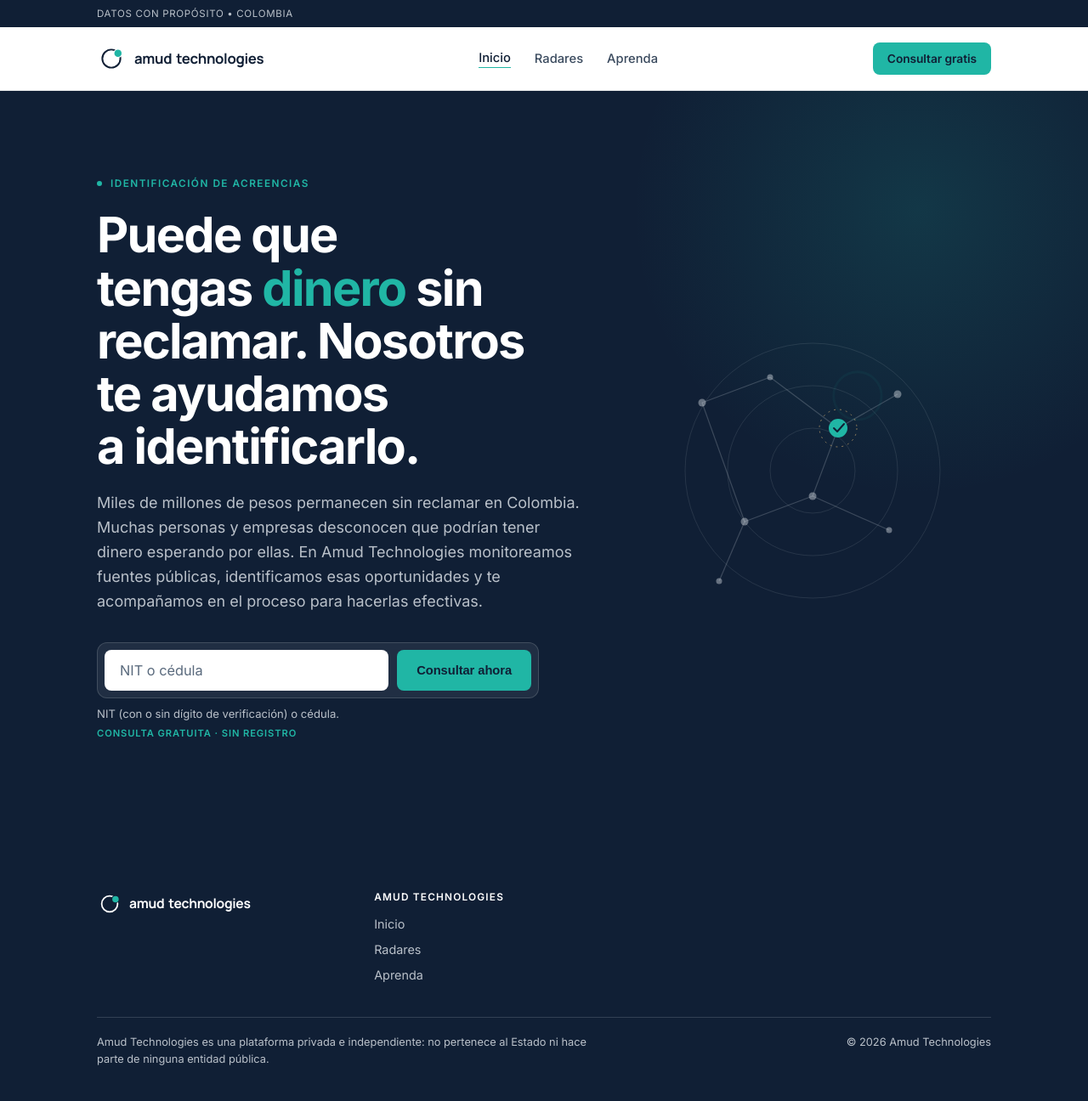
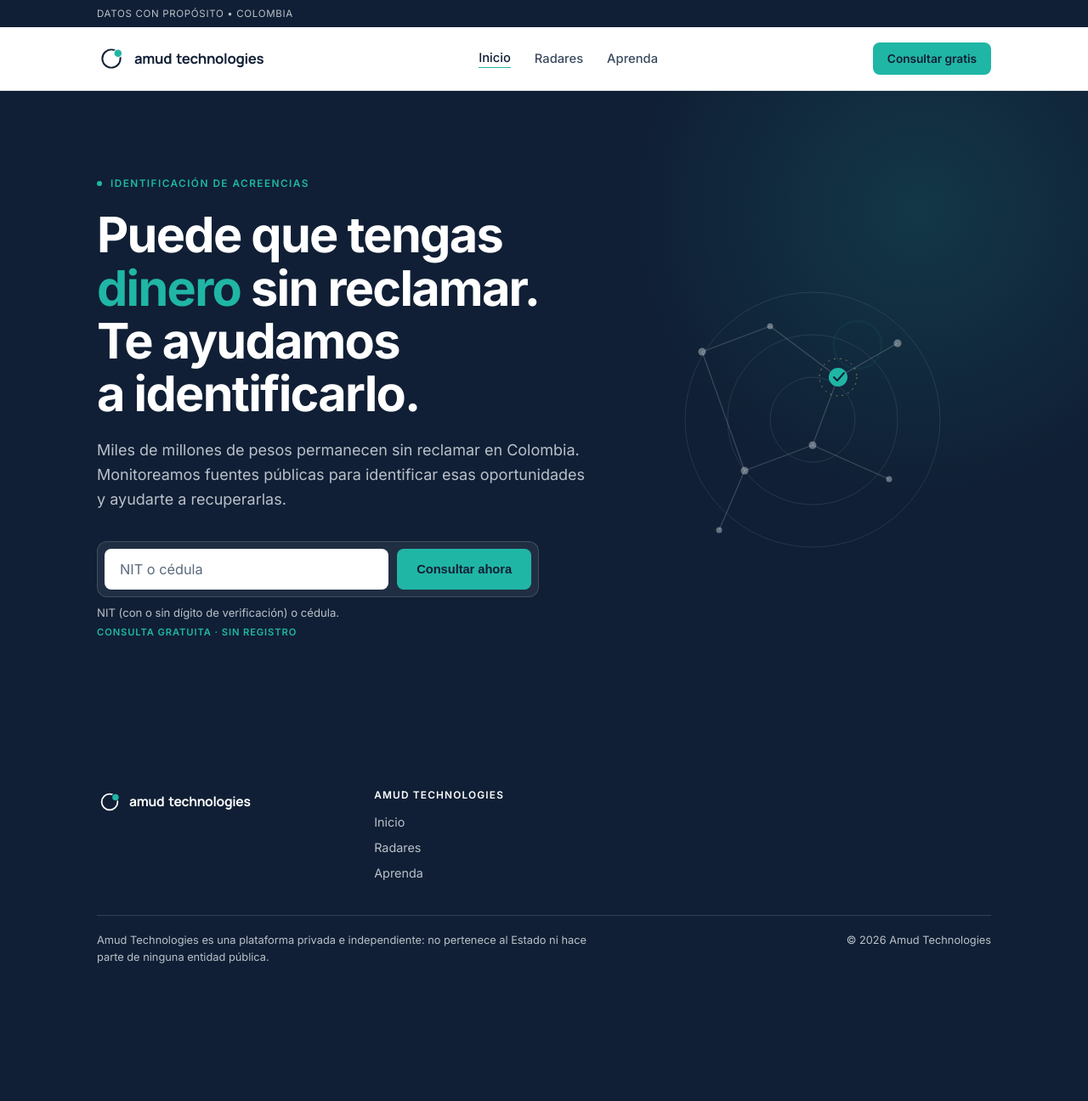
Before and after one commit to amudtechnologies/claims-engine, a Django app: page / in a window 1280 px wide. Shown: the whole page at 85% size. After the commit the page ends 1134 px from the top, so only its background shows below. Run offline with Django 5.2, Linux system fonts and the light colour scheme; data comes from the database, SQL or seed files in the repository.

Commit message:
Home hero: shorter headline and subtitle
Co-Authored-By: Claude Opus 5.5 <noreply@anthropic.com>

```diff
--- a/web/home/templates/home/index.html
+++ b/web/home/templates/home/index.html
@@ -12,8 +12,8 @@
   <div class="wrap hero-inner">
     <div class="hero-copy">
       <div class="eyebrow mono"><span class="dot"></span>Identificación de acreencias</div>
-      <h1>Puede que tengas <span class="accent-word">dinero</span> sin reclamar. Nosotros te ayudamos a identificarlo.</h1>
-      <p class="lede">Miles de millones de pesos permanecen sin reclamar en Colombia. Muchas personas y empresas desconocen que podrían tener dinero esperando por ellas. En Amud Technologies monitoreamos fuentes públicas, identificamos esas oportunidades y te acompañamos en el proceso para hacerlas efectivas.</p>
+      <h1>Puede que tengas <span class="accent-word">dinero</span> sin reclamar. Te ayudamos a identificarlo.</h1>
+      <p class="lede">Miles de millones de pesos permanecen sin reclamar en Colombia. Monitoreamos fuentes públicas para identificar esas oportunidades y ayudarte a recuperarlas.</p>
       <div class="hero-search" id="buscar">{% include "home/_search_form.html" with button_label="Consultar ahora" %}</div>
     </div>
     <div class="hero-graphic" aria-hidden="true">
```
